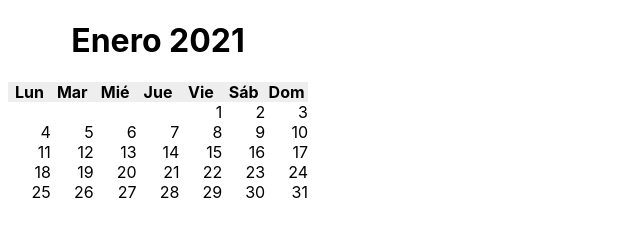
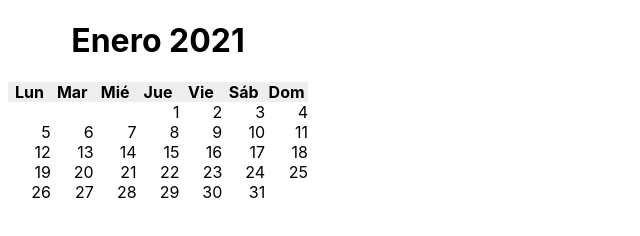
Before and after one commit to larabc/vanillaCalendar, a website: page index.html in a window 1280 px wide. Shown: the full height of the page, 0-640 px from the left. Drawn offline with Linux system fonts and the light colour scheme.

Commit message:
update changes

```diff
--- a/styles.css
+++ b/styles.css
@@ -15,7 +15,7 @@ li {
     text-align: right;
 }
 .first-day {
-    grid-column-start: 5; /* first elememt will start at column 5 */
+grid-column-start: 4;/* first elememt will start at column 5 */
 }
 
 .day-name {
```
Also changed, not shown: index.html (line endings or trailing spaces).
